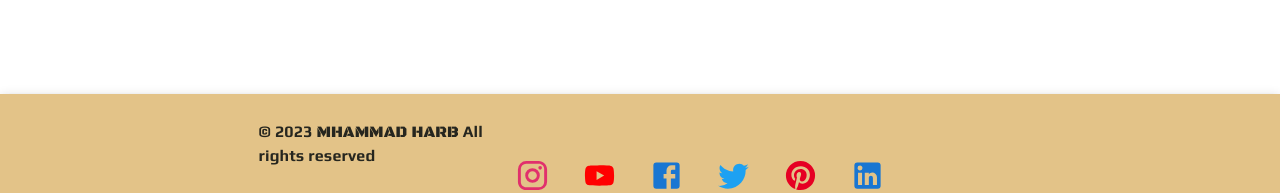
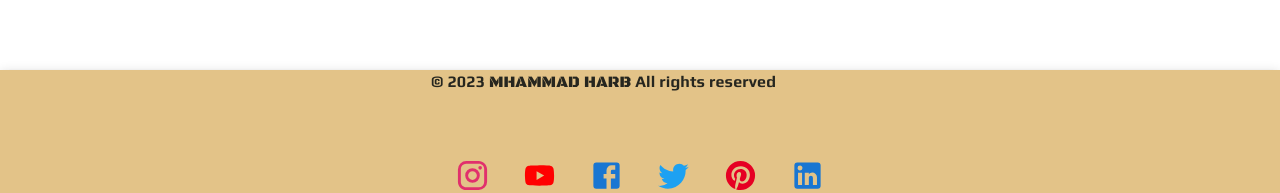
Before and after one commit to Moustafa-Natour/MhammadHarb, a React (Create React App) app in the folder client/: page / in a window 1280 px wide. Shown: the part 607-800 px from the top of the page. Built offline with nearby package versions, Linux system fonts and the light colour scheme; no server answers; what @mui/x-data-grid-generator would draw is missing.

Commit message:
V2.1 footer adj

```diff
--- a/client/src/Components/screens/Footer.js
+++ b/client/src/Components/screens/Footer.js
@@ -37,6 +37,7 @@ function Footer() {
     return (
         <MAppBar open={open} position='fixed' sx={{ top: 'auto', bottom: 0, backgroundColor: colors.custSecondary, alignItems: 'center' }} >
             <Toolbar>
+                <Container fixed>
                     <Typography variant='body1' sx={{ fontFamily: 'PlayBold', color: colors.custPrimary }}>
                         &copy; 2023 <Link style={{ color: 'inherit', fontFamily: 'BlackOpsOne', textDecoration: 'none' }} to="/">MHAMMAD HARB</Link> All rights reserved
                     </Typography>
@@ -50,6 +51,7 @@ function Footer() {
                             <LinkedInIcon fontSize="large" color="primary" />
                         </Stack>
                     </Container>
+                </Container>
             </Toolbar>
         </MAppBar>
     );
```
Lines whose indentation alone changed are shown as unchanged.
